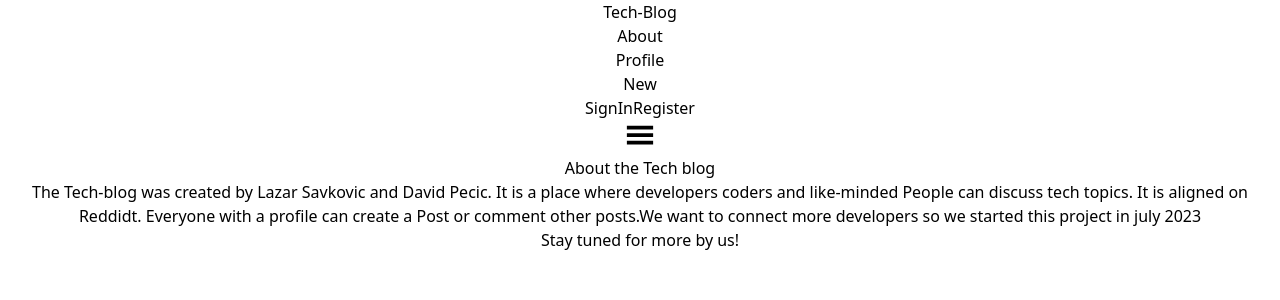
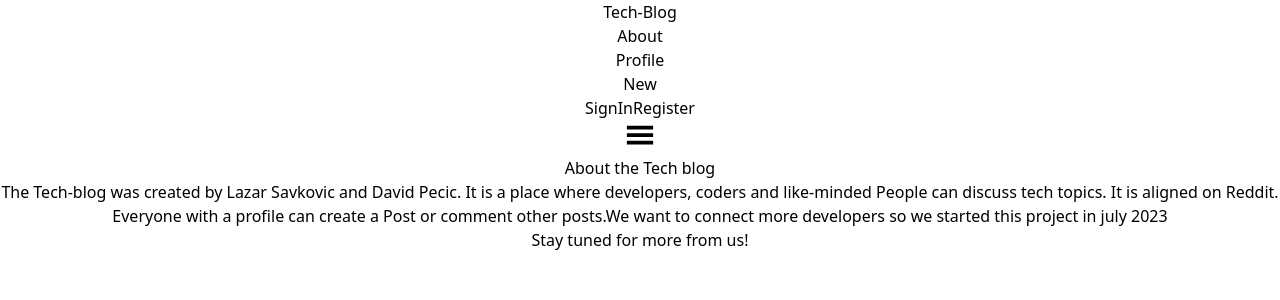
Before and after one commit to Davidino22/tech-blog, a React (Vite) app: page /about in a window 1280 px wide. Shown: the top 300 px of the page. Built offline with nearby package versions, Linux system fonts and the light colour scheme.

Commit message:
deleted some console.logs

```diff
--- a/src/About.jsx
+++ b/src/About.jsx
@@ -3,12 +3,12 @@ import React from 'react'
 export default function About() {
   return (
     <div className=" min-h-screen  bg-gradient-to-tl from-red-500 to-blue-500 flex justify-center py-20 ">
-      <div className='w-2/3 bg-green-100 h-96 rounded '>
+      <div className='w-2/3 bg-green-100 min-h-96 rounded '>
         <div>
           <h1 className='text-6xl border-b-4 border-black py-8 font-mono '>About the Tech blog</h1>
-          <p className='px-6 text-2xl font-sans py-4'>The Tech-blog was created by Lazar Savkovic and David Pecic. It is a place where developers coders and like-minded People can discuss tech topics. It is aligned on Reddidt. Everyone with a profile can create a Post or comment other posts.We want to connect more developers so we started this project in july 2023 </p>
+          <p className='px-6 text-2xl font-sans py-4'>The Tech-blog was created by Lazar Savkovic and David Pecic. It is a place where developers, coders and like-minded People can discuss tech topics. It is aligned on Reddit. Everyone with a profile can create a Post or comment other posts.We want to connect more developers so we started this project in july 2023 </p>
 
-          <p className='text-4xl font-mono '>Stay tuned for more by us!</p>
+          <p className='text-4xl font-mono '>Stay tuned for more from us!</p>
         </div>
       </div>
     </div>
--- a/src/Navbar.jsx
+++ b/src/Navbar.jsx
@@ -12,6 +12,14 @@ function Navbar() {
 
   const { user, setUser } = useUserContext()
   const [dropdownOn, setDropdownOn] = useState(false)
+  //create state for activelinkbar to see which one is clicked and to change the background
+  const [activeLink, setActiveLink] = useState('');
+
+
+  function handleLinkClick(linkPath) {
+    setActiveLink(linkPath);
+  };
+
 
 
 
@@ -34,16 +42,16 @@ function Navbar() {
 
   return (
     <div className="navbar bg-pink-100 w-full h-12  shadow-md border-none flex justify-between relative sticky top-0 z-10">
-      <Link to="/"><div className='absolute left-6 top-2 text-2xl hover:cursor-pointer '>Tech-Blog</div></Link>
+      <Link to="/" className={activeLink === '/' ? 'bg-blue-400' : ''} onClick={() => handleLinkClick('/')}><div className='absolute left-6 top-2 text-2xl hover:cursor-pointer '>Tech-Blog</div></Link>
 
       {/* created in html logic for the dropdownmenu in javascript */}
       <div className={` NavLinks transition-all duration-300 bg-pink-100 flex flex-col absolute ${dropdownOn ? "top-10" : "-top-72  "}  right-0 p-4 md:flex md:static md:flex-row   md:text-2xl  `}>
         <div className="Links
         flex flex-col
            text-2xl  md:flex-row md:top-1/2 md:transform md:-translate-x-1/2 md:-translate-y-1/2 md:absolute  md:justify-between md:left-1/2 md:w-60 " >
-          <Link to="/about" >About</Link>
+          <Link to="/about" className={activeLink === '/about' ? 'bg-blue-400' : ''} onClick={() => handleLinkClick('/about')}>About</Link>
           <div className='hover:cursor-pointer' >Profile</div>
-          <Link to="/new" >New</Link>
+          <Link to="/new" className={activeLink === '/new' ? 'bg-blue-400' : ''} onClick={() => handleLinkClick('/new')}>New</Link>
         </div>
         <div className='buttons flex-col gap-y-2 flex md:flex-row md:absolute  md:right-3 md:top-1/2  md:-translate-y-1/2  '>
 
--- a/src/Subsection.jsx
+++ b/src/Subsection.jsx
@@ -94,11 +94,11 @@ export default function Subsection() {
       // Check if data exists and has the 'userId' property and it's not null
       if (data && data.userId !== null) {
         const userID = data.userId;
-        console.log(userID);
+
         const userResponse = await fetch(`http://localhost:3000/api/user/${userID}`);
         const user = await userResponse.json();
         data.user = user;
-        console.log(data);
+
         comments.push(data);
       } else {
         console.error(`Invalid comment data for comment ID ${commentId}:`, data);
```
